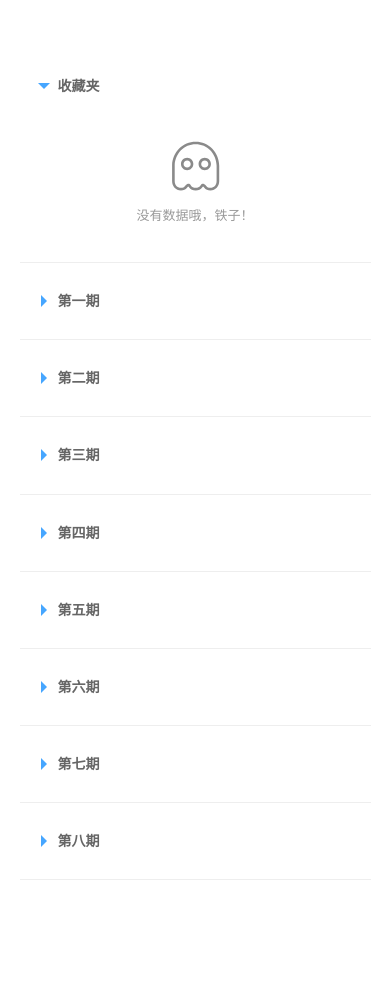
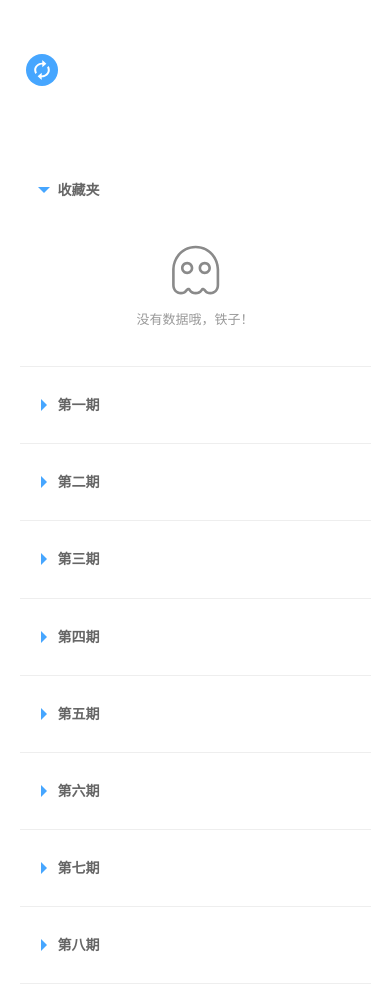
Before and after one commit to BianTan/lks, a website built with Vite: page index.html in a window 390 px wide. Before the commit the page ends 928 px from the top, so only its background shows below. Built offline with nearby package versions, Linux system fonts and the light colour scheme.

Commit message:
feat✨: 暗夜模式切换

```diff
--- /dev/null
+++ b/src/GlobalListener.js
@@ -0,0 +1,11 @@
+export default class GlobalListener {
+  constructor() {
+    this.init()
+  }
+  init() {
+    document.body.addEventListener('click', () => {
+      // 点击外边关闭 mode 切换列表
+      document.querySelector('.form-item').classList.remove('mode--open')
+    })
+  }
+}
--- /dev/null
+++ b/src/assets/css/app-header.scss
@@ -0,0 +1,95 @@
+.app-header {
+  margin-bottom: 72px;
+  .header-top {
+    display: flex;
+    align-content: center;
+    justify-content: space-between;
+    height: 44px;
+    position: relative;
+    .form-item {
+      border-radius: 40px;
+      display: flex;
+      flex-direction: column;
+      position: absolute;
+      top: 0;
+      left: 0;
+      width: 44px;
+      height: 44px;
+      transition: all .3s ease;
+      -webkit-transition: all .3s ease;
+      -moz-transition: all .3s ease;
+      -ms-transition: all .3s ease;
+      -o-transition: all .3s ease;
+      &.mode--open, &:hover {
+        background-color: #eaeaea;
+      }
+      > svg {
+        cursor: pointer;
+        padding: 6px;
+        border-radius: 50%;
+        width: 20px;
+        height: 20px;
+        position: absolute;
+        top: 6px;
+        left: 6px;
+        opacity: 0;
+        transition: all .3s ease;
+        -webkit-transition: all .3s ease;
+        -moz-transition: all .3s ease;
+        -ms-transition: all .3s ease;
+        -o-transition: all .3s ease;
+      }
+      > .icon-auto {
+        background: var(--header-btn-color);
+        fill: #f6f6f6;
+        z-index: 3;
+      }
+      > .icon-light {
+        background: #F5D158;
+        fill: #EB8342;
+        z-index: 2;
+      }
+      > .icon-dark {
+        background: #2B3A41;
+        fill: #DAF5F5;
+        z-index: 1;
+      }
+      &.mode--open {
+        height: 120px;
+        svg {
+          opacity: 1;
+        }
+        .icon-light {
+          transform: translateY(calc(100% + 6px));
+          -webkit-transform: translateY(calc(100% + 6px));
+          -moz-transform: translateY(calc(100% + 6px));
+          -ms-transform: translateY(calc(100% + 6px));
+          -o-transform: translateY(calc(100% + 6px));
+        }
+        .icon-dark {
+          transform: translateY(calc(200% + 12px));
+          -webkit-transform: translateY(calc(200% + 12px));
+          -moz-transform: translateY(calc(200% + 12px));
+          -ms-transform: translateY(calc(200% + 12px));
+          -o-transform: translateY(calc(200% + 12px));
+        }
+      }
+    }
+  }
+}
+
+[color-mode=dark] .form-item.mode--open, [color-mode=dark] .form-item:hover {
+  background-color: #414F5F;
+}
+[color-mode=auto] .icon-auto {
+  z-index: 9 !important;
+  opacity: 1 !important;
+}
+[color-mode=light] .icon-light {
+  z-index: 9 !important;
+  opacity: 1 !important;
+}
+[color-mode=dark] .icon-dark {
+  z-index: 9 !important;
+  opacity: 1 !important;
+}
--- a/src/assets/css/index.scss
+++ b/src/assets/css/index.scss
@@ -15,7 +15,7 @@
     --header-font: #d2d2d2 !important;;
     --header-bg-hover: rgba(34, 34, 34, 0.42) !important;;
     --item-title: #dedede !important;;
-    --item-url: #dfdfdf !important;;
+    --item-desc: #dfdfdf !important;;
     --folder-botton: transparent !important;;
   }
 }
@@ -29,7 +29,7 @@
   --header-font: #666;
   --header-bg-hover: rgba(24, 144, 255, .12);
   --item-title: #333;
-  --item-url: #777;
+  --item-desc: #777;
   --folder-botton: #eee;
 }
 [color-mode=dark] {
@@ -42,7 +42,7 @@
   --header-font: #d2d2d2;
   --header-bg-hover: rgba(34, 34, 34, 0.42);
   --item-title: #dedede;
-  --item-url: #dfdfdf;
+  --item-desc: #dfdfdf;
   --folder-botton: transparent;
 }
 
--- /dev/null
+++ b/src/components/AppHeader/index.js
@@ -0,0 +1,57 @@
+import Component from '../Component'
+import { setStorage, getStorage } from '@/utils'
+
+export default class AppHeader {
+
+  constructor(options) {
+    this.container = options.container
+    this.config = options.config || {}
+  }
+
+  // 渲染
+  render() {
+    this.container.innerHTML = Component.appHeaderView()
+    this.setModeData()
+  }
+
+  // 更换模式
+  setModeData(defaultMode = null) {
+    let mode = defaultMode ? defaultMode : this.config['mode']
+    if (!mode) mode = 'auto'
+    if (!mode || defaultMode) {
+      const config = getStorage('config', { isJson: true, defaultValue: '{ "closed": true }' })
+      setStorage('config', { ...config, mode })
+    }
+    document.querySelector('body').setAttribute('color-mode', mode)
+  }
+
+  // 主题切换
+  handleThemeChange(e) {
+    let { value } = e.currentTarget.dataset
+    let mode
+    switch (value) {
+      case 'light':
+        mode = "light"
+        break;
+      case 'dark':
+        mode = "dark"
+        break;
+      case 'auto':
+        mode = "auto"
+        break;
+    }
+    this.setModeData(mode)
+  }
+
+  // 绑定事件
+  bindEvent() {
+    Array.from(document.querySelectorAll('.form-item svg')).forEach((ele) => {
+      ele.addEventListener('click', this.handleThemeChange.bind(this), false)
+    })
+    document.querySelector('.form-item').addEventListener('click', (e) => {
+      e.currentTarget.classList.toggle('mode--open')
+      e.stopPropagation()
+    })
+  }
+
+}
--- a/src/components/Component.js
+++ b/src/components/Component.js
@@ -7,6 +7,7 @@ import empty from '@/assets/images/empty.svg'
 
 export default class Component {
 
+  // 文件夹
   static folderView ({ title = '', data, isTop = false, closed = false, isCollect = false, collectIds = [] } = {}) {
     return `
       <div class="bookmark-folder">
@@ -33,6 +34,7 @@ export default class Component {
     `.split(',').join('')
   }
 
+  // 文件夹卡片
   static folderItemView (data, { isTop = false, id = 0, isCollect = false, header = '' }) {
     const { title, url, desc, tag, header: dataHeader } = data
 
@@ -66,4 +68,27 @@ export default class Component {
       </li>
     `
   }
+
+  // 首页顶部
+  static appHeaderView () {
+    return `
+      <div class="app-header">
+        <div class="header-top">
+          <div class="form-item">
+            <svg class="icon-auto" data-value="auto" width="18px" height="23px" viewBox="0 0 18 23" version="1.1" xmlns="http://www.w3.org/2000/svg" xmlns:xlink="http://www.w3.org/1999/xlink">
+              <g stroke="none" stroke-width="1" fill="none" fill-rule="evenodd"><g transform="translate(0.000000, -0.500000)" fill="#FFFFFF" fill-rule="nonzero">
+                <path d="M9.33332422,5.74245845 L9.33332422,8.88793844 L14,4.69395693 L9.33332422,0.5 L9.33332422,3.64547999 C4.17664844,3.64547999 0,7.39906972 0,12.0334184 C0,13.6795611 0.536648438,15.2103532 1.44664844,16.5 L3.15,14.9692079 C2.625,14.0989421 2.33332422,13.0819199 2.33332422,12.0334184 C2.33332422,8.56289731 5.47164844,5.74245845 9.33332422,5.74245845 M16.5533516,7.5 L14.85,9.03079207 C15.3633516,9.91152646 15.6666758,10.9180801 15.6666758,11.9665816 C15.6666758,15.4371027 12.5283516,18.2575415 8.66667578,18.2575415 L8.66667578,15.1120616 L4,19.3060431 L8.66667578,23.5 L8.66667578,20.35452 C13.8233516,20.35452 18,16.6009303 18,11.9665816 C18,10.3204389 17.4633516,8.78964679 16.5533516,7.5 L16.5533516,7.5 Z"></path>
+              </g>
+            </svg>
+            <svg class="icon-light" data-value="light" viewBox="0 0 1024 1024" version="1.1" xmlns="http://www.w3.org/2000/svg" p-id="13385" width="24" height="24">
+              <path d="M62 512C62 263.4718625 263.97756758 62 512 62 760.5281375 62 962 263.97756758 962 512 962 760.5281375 760.02243242 962 512 962 263.4718625 962 62 760.02243242 62 512Z" p-id="13386"></path>
+            </svg>
+            <svg class="icon-dark" data-value="dark" viewBox="0 0 1024 1024" version="1.1" xmlns="http://www.w3.org/2000/svg" p-id="6097" width="24" height="24">
+              <path d="M532 121.056c-61.12 48.352-100 122.944-100 206.944 0 145.792 118.208 264 264 264 83.904 0 158.656-39.136 207.008-100.16 0 0 8.8-11.84 24.992-11.84 17.664 0 32 14.336 32 32-0.128 247.552-200.672 448-448 448-247.424 0-448-200.576-448-448s200.576-448 448-448c17.696 0.032 32 14.336 32 32 0 16.736-12 25.056-12 25.056z" p-id="6098"></path>
+            </svg>
+          </div>
+        </div>
+      </div>
+    `
+  }
 }
--- a/src/components/ListView/index.js
+++ b/src/components/ListView/index.js
@@ -46,8 +46,11 @@ export default class ListView extends Component{
       const index = Number(target.dataset.index)
       const id = Number(target.dataset.id)
       const header = target.dataset.header
+      // 更新收藏数据
       const { data: collectList, isDelete } = FolderView.switchCollect({ index, id, header })
+      // 重新渲染收藏文件夹
       this.topInstance && this.topInstance.render(collectList)
+      // 更新卡片收藏图标
       FolderView.updateItemDOM(target.parentNode.parentNode, isDelete)
     }
   }
--- a/src/components/index.js
+++ b/src/components/index.js
@@ -1,11 +1,16 @@
+import AppHeader from './AppHeader'
 import FolderView from './FolderView'
 import ListView from './ListView'
 
 export default class Init {
-  constructor({ el, data, collectList }) {
+  constructor({ el, data, collectList, config }) {
     this.el = el
     this.data = data || []
     this.collectList = collectList || []
+    this.config = config
+    // 创建容器
+    this.headerWrapper = document.createElement('div')
+    this.headerWrapper.classList.add('container')
     this.topWrapper = document.createElement('div')
     this.topWrapper.classList.add('container')
     this.listWrapper = document.createElement('div')
@@ -20,6 +25,11 @@ export default class Init {
   }
 
   createComponents() {
+    // 顶部
+    this.header = new AppHeader({
+      container: this.headerWrapper,
+      config: this.config
+    })
     // 收藏夹
     this.top = new FolderView({
       title: '收藏夹',
@@ -31,19 +41,22 @@ export default class Init {
     this.list = new ListView({
       container: this.listWrapper,
       data: this.data,
-      closed: true,
+      closed: this.config['closed'],
       collectList: this.collectList
     })
   }
 
   render() {
+    this.header.render()
     this.top.render()
     this.list.render()
+    this.el.appendChild(this.headerWrapper)
     this.el.appendChild(this.topWrapper)
     this.el.appendChild(this.listWrapper)
   }
 
   bindEvent() {
+    this.header.bindEvent()
     this.top.bindEvent()
     this.list.bindEvent(this.top)
   }
--- a/src/index.js
+++ b/src/index.js
@@ -1,22 +1,31 @@
 import 'normalize.css'
 import Init from '@/components/index'
+import GlobalListener from './GlobalListener'
 import { dataList } from './common'
 
 import '@/assets/css/index.scss'
-import '@/assets/css/listView.scss'
+import '@/assets/css/list-view.scss'
+import '@/assets/css/app-header.scss'
 import { getStorage } from './utils'
 
 (() => {
   init()
 
   function init() {
+    // 获取储存的数据
     const collectList = getStorage('collectList', { isJson: true, defaultValue: '[]' })
+    const config = getStorage('config', { isJson: true, defaultValue: '{ "closed": true }' })
+
     const container = document.querySelector('#app')
+
     const app = new Init({
       el: container,
       data: dataList,
-      collectList
+      collectList,
+      config
     })
     app.init()
+    // 全局 事件监听器
+    new GlobalListener()
   }
 })()
```
Also changed, not shown: src/assets/css/list-view.scss (renamed from src/assets/css/listView.scss).
